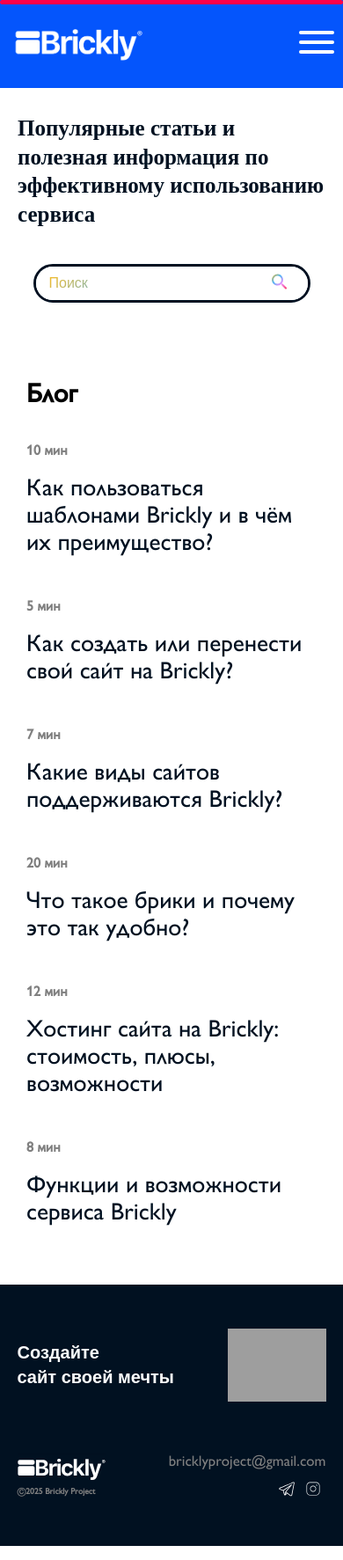
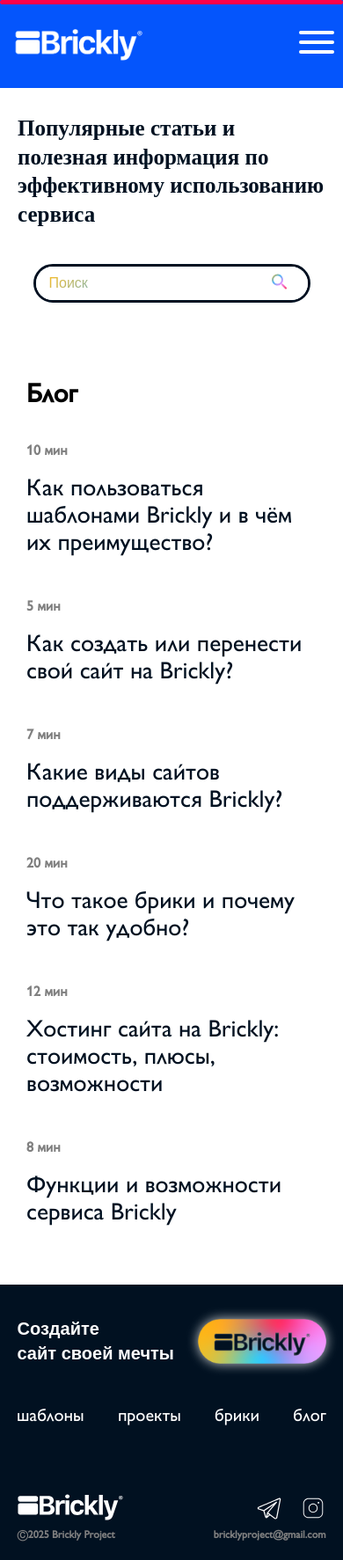
Before and after one commit to LeoNchiC/BricklyProject, a PHP site: page /Brickly_Blog.html in a window 390 px wide. Shown: the whole page at 88% size. Run offline with PHP 8.4, Linux system fonts and the light colour scheme; some web fonts are replaced; grey boxes are pictures that could not be loaded.

Commit message:
адаптив v2 + попытка фикса багов на IPhone

```diff
--- a/Brickly Lending/Brickly.css
+++ b/Brickly Lending/Brickly.css
@@ -1,3 +1,95 @@
+/*.........................................................iOS Specific Fixes (начало)....................................................... */
+@supports (-webkit-touch-callout: none) {
+    /* Фикс для полноэкранных блоков на iOS */
+    .home,
+    .aboutUs-page {
+        min-height: -webkit-fill-available;
+        height: 100vh;
+        height: -webkit-fill-available;
+    }
+
+    /* Фикс для скролла */
+    body {
+        overflow-x: hidden;
+        -webkit-overflow-scrolling: touch;
+    }
+
+    /* Фикс для sticky элементов */
+    .horizontal-scroll,
+    .horizontal-scroll-2 {
+        -webkit-overflow-scrolling: touch;
+    }
+
+    /* Фикс для vh единиц */
+    .stats,
+    .main-footer {
+        min-height: 100vh;
+        min-height: -webkit-fill-available;
+    }
+}
+
+/* Общие фиксы для мобильных устройств */
+@media (max-width: 768px) {
+    /* Предотвращаем увеличение при фокусе на iOS */
+    input, textarea, select {
+        font-size: 16px !important;
+    }
+
+    /* Улучшаем скролл */
+    .horizontal-scroll-wrapper {
+        overflow-x: auto;
+        -webkit-overflow-scrolling: touch;
+        scroll-snap-type: x mandatory;
+    }
+
+    .horizontal-scroll {
+        display: flex;
+        flex-wrap: nowrap;
+    }
+
+    .scroll-item {
+        scroll-snap-align: start;
+        flex: 0 0 auto;
+    }
+
+    /* Фикс для кнопок */
+    button.aboutUs {
+        -webkit-appearance: none;
+        -webkit-tap-highlight-color: transparent;
+    }
+}
+
+/* Убедимся, что все изображения responsive */
+img {
+    max-width: 100%;
+    height: auto;
+}
+
+/* Фикс для фиксированных элементов */
+.progress-bar {
+    position: fixed;
+    z-index: 10000;
+}
+
+/* Улучшаем плавность скролла */
+html {
+    scroll-behavior: smooth;
+}
+
+/* Исправляем box-sizing для всех элементов */
+*, *::before, *::after {
+    box-sizing: border-box;
+}
+
+/* Убираем стандартные отступы */
+body, html {
+    margin: 0;
+    padding: 0;
+    width: 100%;
+    position: relative;
+}
+/*................................................................... конец ................................................................... */
+
 *{
     margin: 0;
     padding: 0;
@@ -714,12 +806,24 @@
     align-items: flex-end;
 }
 
-.footer-menu, .footer-social {
+.footer-menu, .footer-social, .footer-adaptive {
     display: flex;
     justify-content: flex-end;
     width: 100%;
     max-width: 700px;
 
+}
+
+.footer-adaptive{
+    display: none;
+    flex-direction: row;
+    justify-content: space-between;
+    width: 100%;
+    padding: 0 2.5%;
+    padding-top: 15px;
+    padding-bottom: 10px;
+    list-style: none;
+    font-size: 20px;
 }
 
 .footer-menu ul {
@@ -1507,6 +1611,7 @@
 
     .main-footer{
         min-height: 0;
+        padding: 20px 0;
     }
 
     h2.footer-text{
@@ -1516,11 +1621,23 @@
 
     .Brickly-logo-rainbow{
         max-width: 100%;
-        width: 200%;
+        width: 400%;
+    }
+
+    .footer-menu ul{
+        font-size: 18px;
+        gap: 0 10px;
     }
 
     .footer-menu{
         display: none;
+    }
+
+    .footer-adaptive{
+        display: flex;
+        flex-direction: row;
+        justify-content: space-between;
+        width: 100%;
     }
 
     .footer-left{
@@ -1530,12 +1647,12 @@
     }
 
     .brickly-2025 h3{
-        font-size: 0.6em;
-        margin-top: 0;
+        font-size: 12px;
+        margin-top: 5px;
     }
 
     .brickly-logo img{
-        width: 100px;
+        width: 120px;
     }
 
     .footer-right{
@@ -1544,9 +1661,10 @@
     }
 
     .footer-social li:first-child{
-        font-size: 0.7em;
-        padding: 5px;
-        padding-top: 0;
+        order: 2;
+        font-weight: bold;
+        font-size: 12px;
+        padding-top: 10px;
         padding-right: 0;
         margin: 0;
     }
@@ -1555,14 +1673,31 @@
         height: 8vh;
     }
 
+    .head-footer {
+        padding: 0 0 0 5%;
+    }
+
     .footer-social img{
-        width: 20px;
-        height: 20px;
+        width: 30px;
+        height: 30px;
     }
 
     .footer-social ul{
         gap: 0;
-        margin-top: 10px;
+        margin-top: 0;
+        display: flex;
+        justify-content: right;
+
+    }
+
+    .instagram-button, .telegram-button{
+        padding: 0 20px;
+        padding-right: 0;
+        margin-top: 5px;
+    }
+
+    .footer-social li:not(:first-child) {
+        order: 1; /* Иконки будут первыми (сверху) */
     }
 
     h3.trust {
--- a/Brickly Lending/Brickly_Blog.html
+++ b/Brickly Lending/Brickly_Blog.html
@@ -3,9 +3,7 @@
 
     <head>
     <link rel="stylesheet" type="text/css" href="Brickly.css">
-    </head>
 
-    <head>
 
     <meta charset="UTF-8">
     <meta name="viewport" content="width=device-width, initial-scale=1.0">
@@ -22,6 +20,11 @@
     <meta property="og:description" content="Brickly - интуитивно понятный редактор сайтов, позволяющий создавать и редактировать различные виды сайтов без знания программирования. Идеально подходит для учреждений образования и начинающих предпринимателей!" />
     <meta property="og:image" content="https://brickly.by/BricklySite.png" /> <meta property="og:url" content="https://brickly.by/" />
     <meta property="og:type" content="website"/>
+
+     <!--попытка исправить баги на иосе-->
+    <meta name="viewport" content="width=device-width, initial-scale=1.0">
+    <meta name="apple-mobile-web-app-capable" content="yes">
+    <meta name="apple-mobile-web-app-status-bar-style" content="black-translucent">
 
     </head>
 
@@ -151,10 +154,34 @@
             </div>
 
             <div class="Brickly-logo-rainbow">
-                <img src="IMAGES/BricklyLGBT.svg" class="Brickly-logo-rainbow">
+                <img src="IMAGES/BricklyLGBT2.png" class="Brickly-logo-rainbow">
             </div>
         </div>
+        <div class="footer-adaptive">
+            <ul class="footer-adaptive">
+            <li>
+                <a href="Brickly_Templates.html">
+                шаблоны
+                </a>
+            </li>
+            <li>
+                <a href="Brickly_Projects.html">
+                проекты
+                </a>
+            </li>
 
+            <li>
+                <a href="Brickly_Bricks.html">
+                брики
+                </a>
+            </li>
+            <li>
+                <a href="Brickly_Blog.html">
+                блог
+                </a>
+            </li>
+            </ul>
+        </div>
         <div class="footer-footer">
             <div class="footer-left">
 
@@ -203,13 +230,11 @@
                         <li>
                             bricklyproject@gmail.com
                         </li>
-
                         <li>
                             <div class="telegram-button">
                                 <a href="https://t.me/bricklyproject"><img src="ICONS/TELEGRAM (1).svg" alt="telegram"></a>
                             </div>
                         </li>
-
                         <li>
                             <div class="instagram-button">
                                 <a href="https://www.instagram.com/brickly.project/"><img src="ICONS/INSTAGRAM.svg" alt="insta"></a>
```
Also changed, not shown: Brickly Lending/Brickly_Bricks.html (+29 -2 lines), Brickly Lending/Brickly_Home.html (+29 -0 lines), Brickly Lending/Brickly_Projects.html (+29 -2 lines), Brickly Lending/Brickly_Templates.html (+29 -2 lines), Brickly Lending/IMAGES/BricklyLGBT2.png (added).
